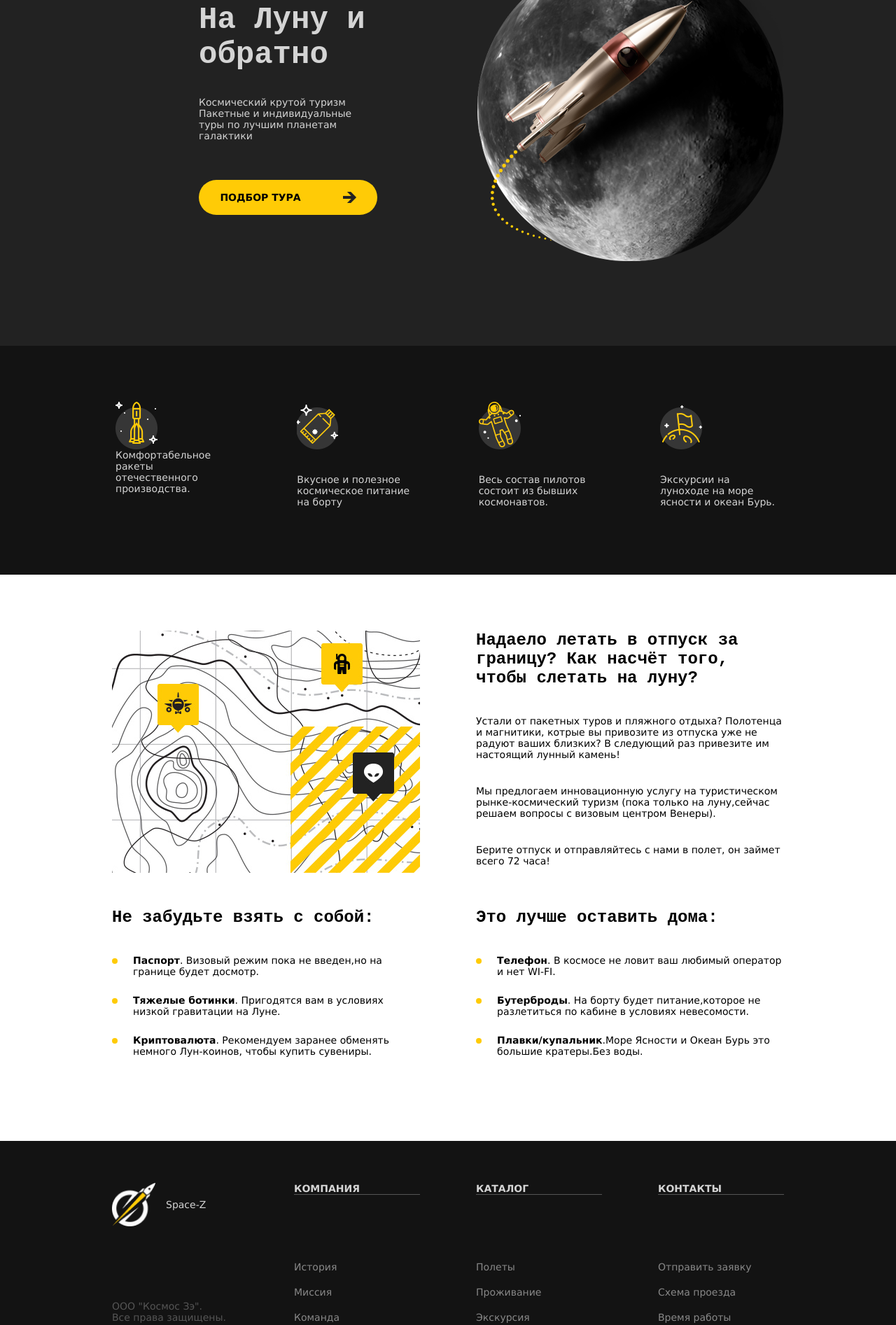
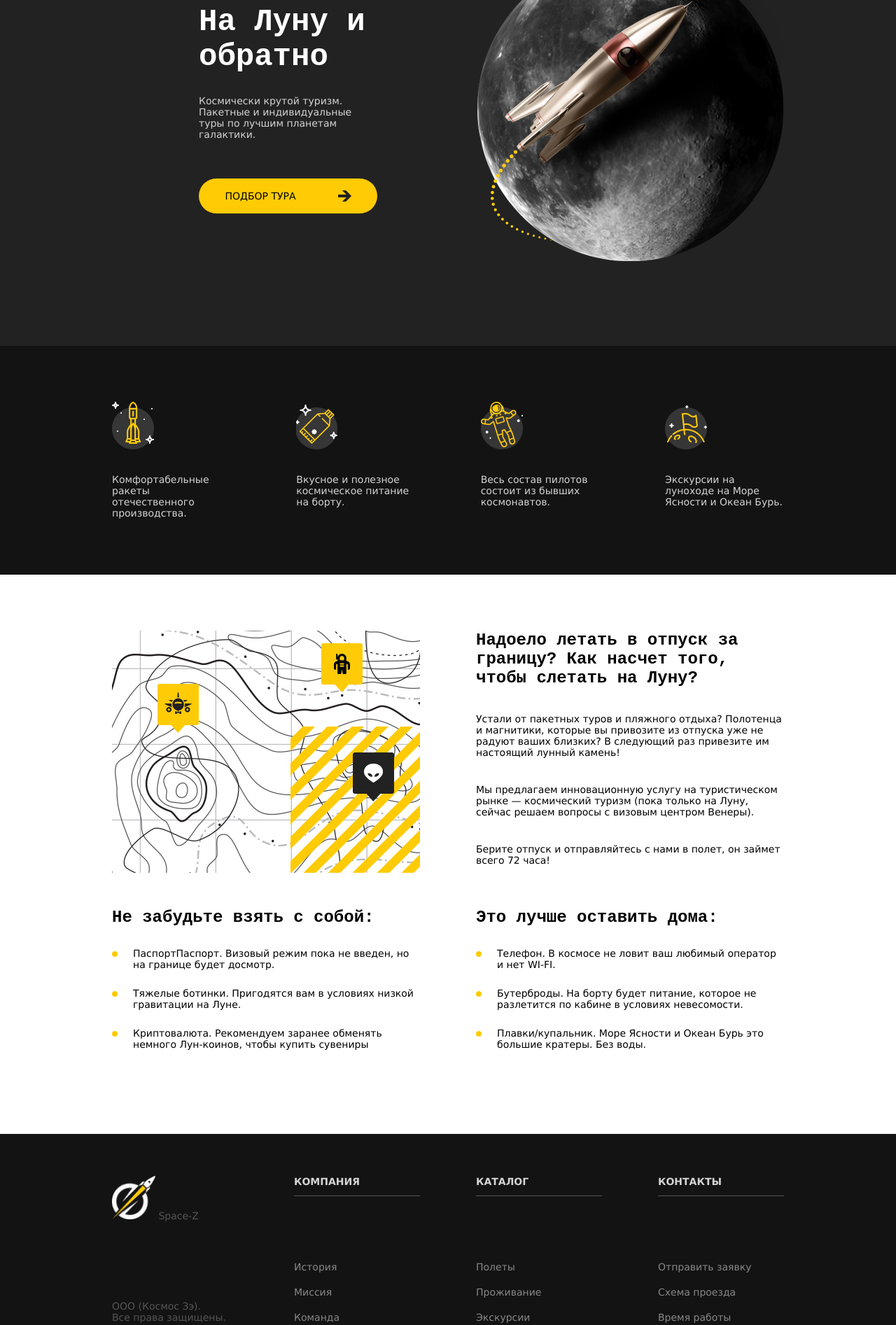
Before and after one commit to artemo4k/gg.github.io, a plain HTML site: page index.html in a window 1280 px wide. Shown: the part 184-2077 px from the top of the page at 70% size. Drawn offline with Linux system fonts and the light colour scheme.

Commit message:
Add files via upload

```diff
--- a/index.html
+++ b/index.html
@@ -1,8 +1,8 @@
 <html>
 	<head>
-		<title>Space-z</title>
-		<link href="style.css" type="text/css" rel="stylesheet"/>
-	<head>
+		<title>Space-Z</title>
+		<link href="style.css" type="text/css" rel="stylesheet">
+	</head>
 	<body>
 		<main>
 			<header>
@@ -15,38 +15,38 @@
 					</ol>
 					<ul>
 					<li><img src="img/mail-icon.png" alt="почта"></li>
-						<li><img src="img/phone-icon 1.png" alt="телеф"></li>
+					<li><img src="img/phone-icon.png" alt="телеф"></li>
 				</ul>
 			</nav>
 			<section>
 					<div class="header-left">
-					<h2> На Луну и обратно</h2>
+						<h2>На Луну и обратно</h2>
 						<p>
-						Космический крутой туризм
+							Космически крутой туризм.
 							Пакетные и индивидуальные туры
-						по лучшим планетам галактики
+							по лучшим планетам галактики.
 						</p>
-					<a href"#">
+						<a href="#">
 							<span>ПОДБОР ТУРА</span>
 							<img src="img/right-arrow-dark.png" alt="стрелка">
 						</a>
 					</div>
 					<div>
-					<img src="img/moon-rocket.png" alt="ракета"/>
+						<img src="img/moon-rocket.png" alt="луна">
 					</div>
 				</section>
 			</header>
 		<div class="advantage">
 			<div>
-					<img src="img/advantage-icon-1.png" alt="icon"
+				<img src="img/advantage-icon-1.png" alt="icon">
 				<p>
-						Комфортабельное ракеты отечественного производства.
+					Комфортабельные ракеты отечественного производства.
 				</p>
 				</div>
 			<div>
 				<img src="img/advantage-icon-2.png" alt="icon">
 				<p>
-						Вкусное и полезное космическое питание на борту
+					Вкусное и полезное космическое питание на борту.
 				</p>
 			</div>
 			<div>
@@ -58,28 +58,28 @@
 			<div>
 				<img src="img/advantage-icon-4.png" alt="icon">
 				<p>
-					Экскурсии на луноходе на море ясности и океан Бурь.
+					Экскурсии на луноходе на Море Ясности и Океан Бурь.
 				</p>
 			</div>
 		</div>
 		<div class="content">
 			<div>
-					<img src="img/map 1.png" alt="карта">
+				<img src="img/map.png" alt="карта">
 				</div>
 				<div>
 					<h2>
-						Надаело летать в отпуск за
-						границу? Как насчёт того,
-						чтобы слетать на луну?
+						Надоело летать в отпуск за границу?
+						Как насчет того, чтобы слетать на Луну?
 					</h2>
 					<p>
 						Устали от пакетных туров и пляжного отдыха? Полотенца
-						и магнитики, котрые вы привозите из отпуска уже не радуют ваших близких? В следующий раз
-						привезите им настоящий лунный камень!
+						и магнитики, которые вы привозите из отпуска уже
+						не радуют ваших близких? В следующий раз привезите
+						им настоящий лунный камень!
 					</p>
 					<p>
-						Мы предлогаем инновационную услугу на туристическом
-						рынке-космический туризм (пока только на луну,сейчас
+						Мы предлагаем инновационную услугу на туристическом
+						рынке — космический туризм (пока только на Луну, сейчас
 						решаем вопросы с визовым центром Венеры).
 					</p>
 					<p>
@@ -88,46 +88,47 @@
 					</p>
 				</div>
 			<div>
-					<h2> Не забудьте взять с собой: </h2>
+				<h2>Не забудьте взять с собой:</h2>
 				<ul>
 					<li>
-							<span> Паспорт</span>. Визовый режим пока не введен,но на границе
+						<span>Паспорт</span>Паспорт. Визовый режим пока не введен, но на границе
 						будет досмотр.
 					</li>
 					<li>
-							<span>Тяжелые ботинки</span>. Пригодятся вам в условиях низкой гравитации на Луне.
+						<span>Тяжелые ботинки</span>. Пригодятся вам в условиях низкой
+						гравитации на Луне.
 					</li>
 					<li>
-							<span>Криптовалюта</span>. Рекомендуем заранее обменять
-							немного Лун-коинов, чтобы купить сувениры.
+						<span>Криптовалюта</span>. Рекомендуем заранее обменять немного
+						Лун-коинов, чтобы купить сувениры
 						</li>
 					</ul>
 				</div>
 				<div>
-			<h2> Это лучше оставить дома:</h2>
+					<h2>Это лучше оставить дома:</h2>
 					<ul>
 						<li>
 							<span>Телефон</span>. В космосе не ловит ваш любимый
 							оператор и нет WI-FI.
 						</li>
 						<li>
-						<span>Бутерброды</span>. На борту будет питание,которое
-						не разлетиться по кабине в условиях невесомости.
+							<span>Бутерброды</span>. На борту будет питание, которое
+							не разлетится по кабине в условиях невесомости.
 						</li>
 						<li>
-						<span>Плавки/купальник</span>.Море Ясности и Океан Бурь
-						это большие кратеры.Без воды.
+							<span>Плавки/купальник</span>. Море Ясности и Океан Бурь
+							это большие кратеры. Без воды.
 						</li>
 					</ul>
 				</div>
 			</div>
 			<footer>
 				<div>
-					<p class="footer-logo">
-						<img src="img/logo.png" alt="logo">
+					<p class="footer/logo">
+						<img src="img/logo.png" alt="лото">
 						<span>Space-Z</span>
 					</p>
-					<p>OOO "Космос Зэ".<br>Все права защищены.</p>
+					<p>ООО (Космос Зэ).<br>Все права защищены.</p>
 				</div>
 				<div>
 					<h2>КОМПАНИЯ</h2>
@@ -135,13 +136,14 @@
 						<li><a href="#">История</a></li>
 						<li><a href="#">Миссия</a></li>
 						<li><a href="#">Команда</a></li>
+					</ul>
 				</div>
 				<div>
 					<h2>КАТАЛОГ</h2>
 					<ul>
 						<li><a href="#">Полеты</a></li>
 						<li><a href="#">Проживание</a></li>
-						<li><a href="#">Экскурсия</a></li>
+						<li><a href="#">Экскурсии</a></li>
 					</ul>
 				</div>
 				<div>
--- a/style.css
+++ b/style.css
@@ -11,8 +11,8 @@ body {
 }
 
 main {
-	width:1280px;
-	margin: 0px auto;
+	width: 1280px;
+	margin: 0 auto;
 }
 
 header {
@@ -20,13 +20,13 @@ header {
 	background-color: #222222;
 }
 
-ul, ol {
-	list-style-type: none;
-}
-
 nav {
 	display: flex;
 	justify-content: space-between;
+}
+
+ol, ul {
+	list-style-type: none;
 }
 
 nav ol {
@@ -35,24 +35,25 @@ nav ol {
 }
 
 nav ol li {
-	margin-right:30px;
+	margin-right: 30px;
 }
 
 .logo {
-	margin-right:60px
+	margin-right: 60px;
 }
 
 nav ul {
-	display:flex;
-	align-items:center;
+	display: flex;
+	align-items: center;
 }
 
 nav ul li {
-	margin-left:25px;
+	margin-left: 25px;
 }
 
 a {
 	color: #D4D4D4;
+	text-decoration: none;
 }
 
 a:hover {
@@ -71,10 +72,11 @@ header section {
 }
 
 .header-left h2 {
+	margin-bottom: 30px;
+	color: #ffffff;
+	font-family: Courier New;
 	font-size: 44px;
-	font-weight:bold;
-	font-family: Courier new;
-	margin-bottom:35px;
+	font-weight: bold;
 }
 
 .header-left p {
@@ -85,30 +87,29 @@ header section {
 	display: flex;
 	justify-content: center;
 	align-items: center;
-	background-color: #FFCB06;
+	background-color: #FFCB05;
+	height: 50px;
+	border-radius: 25px;
 	color: #000000;
-	height:50px;
-	border-radius: 25px;
-	text-decoration: none;
-	font-weight: bold;
+	font-weight:old;
+}
+
+.header-left a span {
+	margin-right: 60px;
 }
 
 .header-left a:hover {
 	background-color: #D4D4D4;
 }
 
-.header-left a span {
-	margin-right: 60px;
-}
-
 .advantage {
-	padding: 80px 165px;
+	padding: 80px 160px;
 	display: flex;
-	justify-content:space-between;
+	justify-content: space-between;
 }
 
 .advantage div {
-	width: 172px;
+	width: 170px;
 }
 
 .advantage div p {
@@ -119,7 +120,7 @@ header section {
 	padding: 80px 160px 70px 160px;
 	background-color: #FFFFFF;
 	color: #000000;
-	display:flex;
+	display: flex;
 	justify-content: space-between;
 	flex-wrap: wrap;
 }
@@ -129,47 +130,47 @@ header section {
 	margin-bottom: 50px;
 }
 
+.content div span {
+	font-size: bold;
+}
+
 .content h2 {
 	font-family: Courier New;
 	font-size: 24px;
 	font-weight: bold;
-	margin-bottom: 40px;
+	margin-bottom: 30px;
 }
 
 .content p {
-	margin-top: 36px;
+	margin-top: 37px;
 }
 
-.content li span {
-	font-weight: bold;
+.content ul li {
+	margin-top: 25px;
+	margin-left: 30px;
+	position: relative;
 }
 
-.content li {
-	margin-top: 25px;
-	margin-left: 30px;
-	position:relative;
-}
-
-.content li:before {
-	position:absolute;
-	content:"";
+.content ul li:before {
+	content: "";
+	background-color: #FFCB06;
 	width: 8px;
 	height: 8px;
-	background-color: #FFCB06;
+	position: absolute;
 	left: -30px;
 	top: 5px;
 	border-radius: 50%;
 }
 
 footer {
-	 padding:60px 160px 80px 160px;
-	 display: flex;
-	 justify-content: space-between;
+	padding: 60px 160px 80px 160px;
+	display: flex;
+	justify-content: space-between;
 }
 
 footer div {
 	width: 180px;
-	height: 200px;
+	height: 210px;
 	display: flex;
 	flex-direction: column;
 	justify-content: space-between;
@@ -190,12 +191,12 @@ footer div p {
 }
 
 footer div h2 {
+	padding-bottom: 12px;
+	border-bottom: 1px solid #555555;
 	color: #D4D4D4;
 	font-family: Verdana;
 	font-size: 14px;
 	font-weight: bold;
-	padding-bottom: 12px 0;
-	border-bottom:1px solid #555555;
 }
 
 footer div ul li {
@@ -204,5 +205,4 @@ footer div ul li {
 
 footer div ul li a {
 	color: #888888;
-	text-decoration: none;
 }
```
Also changed, not shown: img/Rectangle.png (added), img/icon-1.png (added), img/map.png (added), img/phone-icon.png (added). Lines whose indentation alone changed are shown as unchanged.
